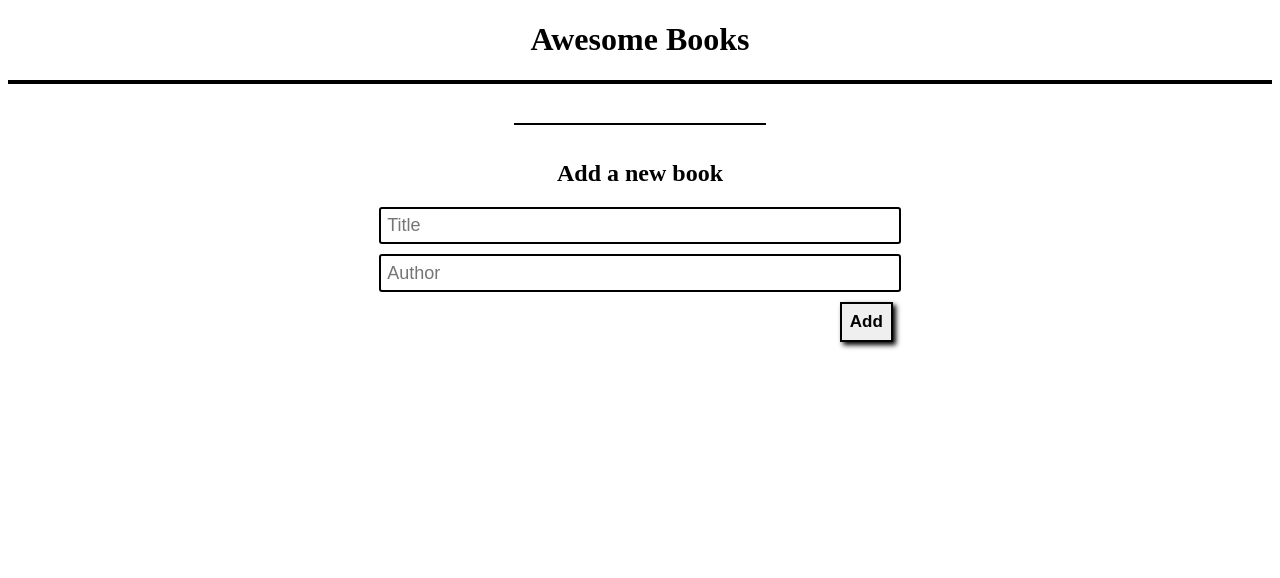
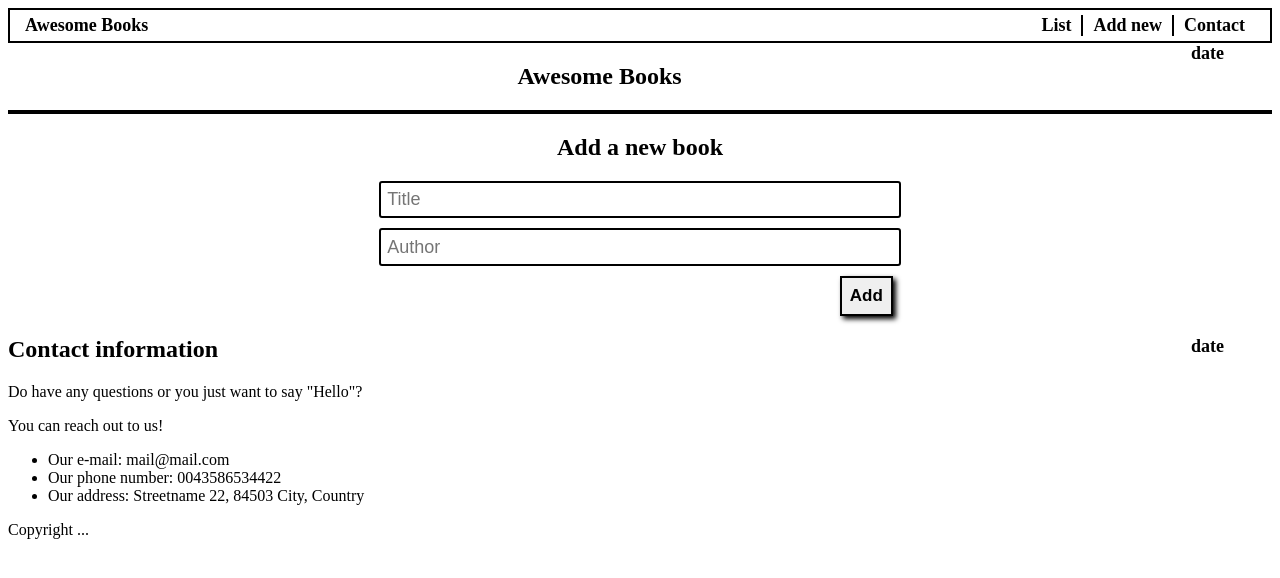
Before and after one commit to forLoop94/Awesome-Books, a website: page index.html in a window 1280 px wide. Drawn offline with Linux system fonts and the light colour scheme.

Commit message:
add header

```diff
--- a/index.html
+++ b/index.html
@@ -1,5 +1,6 @@
 <!DOCTYPE html>
 <html lang="en">
+
 <head>
   <meta charset="UTF-8">
   <meta http-equiv="X-UA-Compatible" content="IE=edge">
@@ -8,17 +9,55 @@
   <link rel="stylesheet" href="styles.css">
   <script defer src="index.js"></script>
 </head>
+
 <body>
+  <header>
+    <div class="header-items">
+      <p>Awesome Books</p>
+      <nav>
+        <a class="list" href="#">List</a>
+        <a class="add" href="#">Add new</a>
+        <a class="contact" href="#">Contact</a>
+      </nav>
+    </div>
+    <div class="date">date</div>
+  </header>
   <main>
-    <header><h1>Awesome Books</h1></header>
+    <section id="book-list" class="nav-pages">
+      <header>
+        <h1>Awesome Books</h1>
+      </header>
       <section class="display" data-display></section>
-    <div class="divider"><div></div></div>
+    </section>
+
+    <section id="add-book" class="nav-pages">
       <section class="input">
         <h2>Add a new book</h2>
         <article><input type="text" placeholder="Title" class="input-field" data-title></article>
         <article><input type="text" placeholder="Author" class="input-field" data-author></article>
         <article class="btn"><button type="button">Add</button></article>
       </section>
+    </section>
+
+    <section id="contact-info" class="nav-pages">
+      <div class="date">date</div>
+      <div class="contact-info">
+        <h2>Contact information</h2>
+        <p>Do have any questions or you just want to say "Hello"?</p>
+        <p>You can reach out to us!</p>
+        <ul>
+          <li>Our e-mail: mail@mail.com</li>
+          <li>Our phone number: 0043586534422</li>
+          <li>Our address: Streetname 22, 84503 City, Country</li>
+        </ul>
+      </div>
+    </section>
+
+
   </main>
+  <footer>
+    <p>Copyright ...</p>
+  </footer>
 </body>
+
 </html>
--- a/styles.css
+++ b/styles.css
@@ -78,3 +78,49 @@ button {
   font-size: 17px;
   align-self: flex-end;
 }
+
+/* Header */
+
+.header-items {
+    padding: 5px 15px;
+    display: flex;
+    justify-content: space-between;
+    align-self: center;
+    border: 2px solid black;
+}
+
+header p {
+  margin: 0;
+  color: black;
+  font-size: 18px;
+  font-weight: 700;
+  display: flex;
+  justify-content: center;
+}
+
+nav {
+  display: flex;
+  align-items: center;
+}
+
+nav a {
+  display: block;
+  text-align: center;
+  padding: 0 10px;
+  text-decoration: none;
+  color: black;
+  font-size: 18px;
+  font-weight: 700;
+}
+
+nav a:not(:first-child):not(:last-child) {
+  border-left: 2px solid black;
+  border-right: 2px solid black;
+}
+
+.date {
+  float: right;
+  margin-right: 3rem;
+    font-size: 18px;
+      font-weight: 700;
+}
```
Lines whose indentation alone changed are shown as unchanged.
